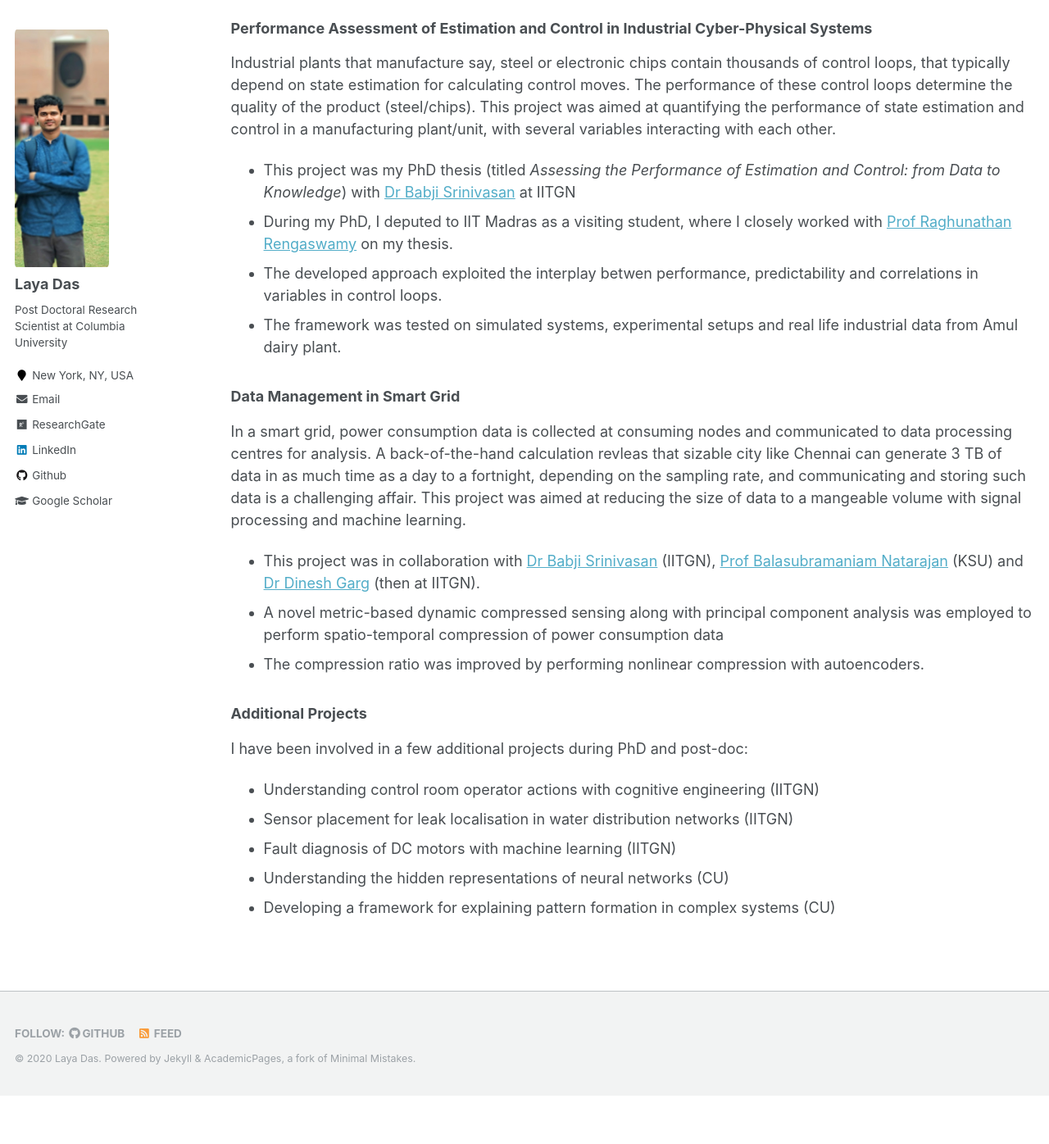
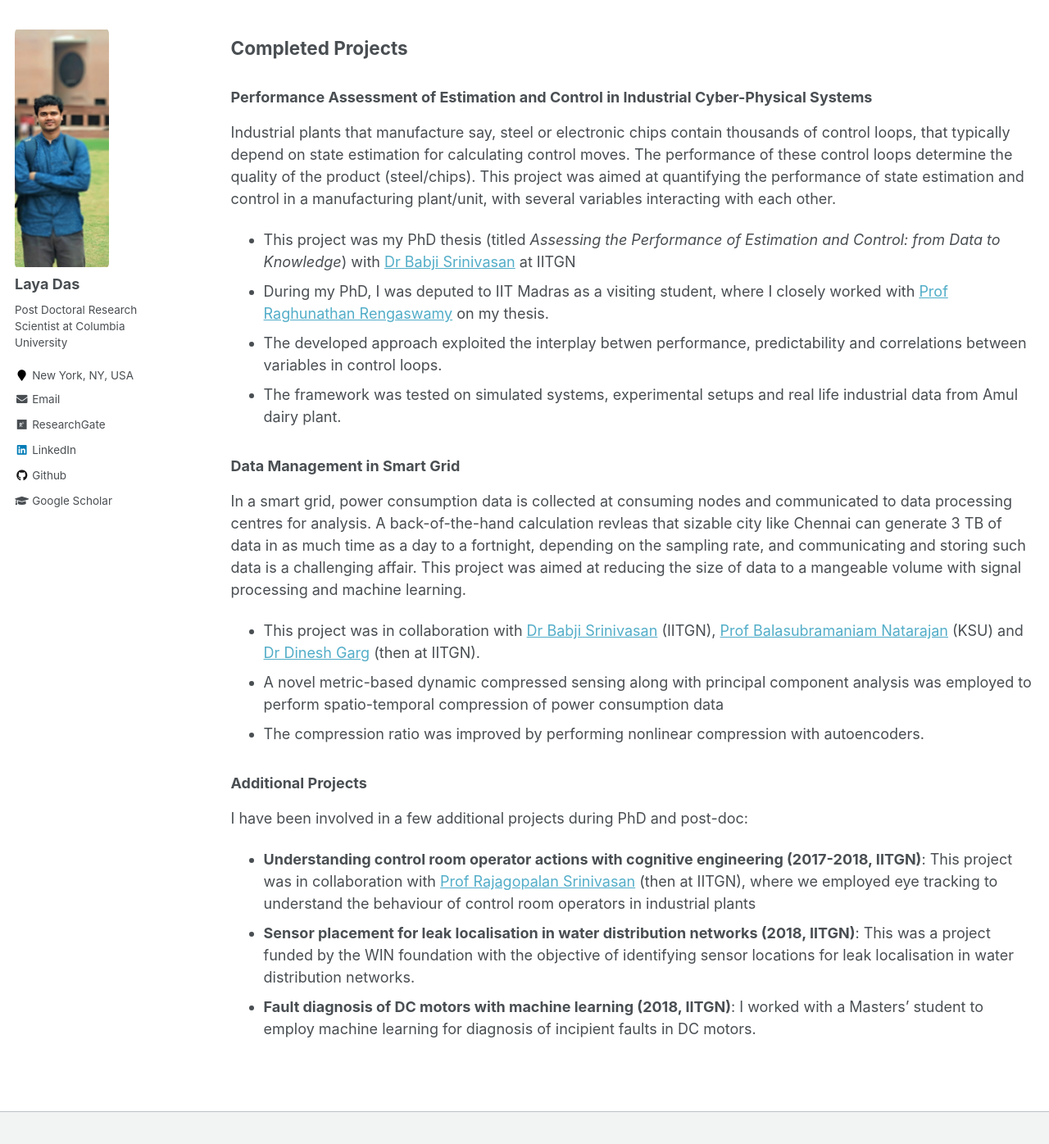
Before and after one commit to layadas/layadas.github.io, a Jekyll site: the page built from _pages/research.md, in a window 1280 px wide and 1400 px high, scrolled down 1136 px. Shown: the top 1396 px of the window at 82% size. Built offline with Jekyll 4.4.1, drawn with Linux system fonts in a browser that asks for light colours; before the commit the page ends 2473 px from its top, so only the background shows below that; some of the changed text lies outside the part shown.

Commit message:
Update research.md

```diff
--- a/_pages/research.md
+++ b/_pages/research.md
@@ -9,7 +9,8 @@ My work focuses on ***understanding, monitoring and controlling complex systems*
 these complex systems are typically ***cyber-physical systems*** such as smart grid, transportation network and industrial control systems. I work on exciting problems at the
 intersection of theory and applications.
 
-You can find details about the ongoing and completed projects below.
+I have had the opportunity to work in multi-discplinary teams, with members from Electrical Engineering, Chemical Engineering, Computer Science and Physics. You can find details
+about the ongoing and completed projects below.
 
 <!--
 {% include base_path %}
@@ -43,8 +46,8 @@ performance of these control loops determine the quality of the product (steel/c
 manufacturing plant/unit, with several variables interacting with each other.
 - This project was my PhD thesis (titled *Assessing the Performance of Estimation and Control: from Data to Knowledge*) with
 [Dr Babji Srinivasan](https://www.iitgn.ac.in/faculty/chemical/fac-babji) at IITGN
-- During my PhD, I deputed to IIT Madras as a visiting student, where I closely worked with [Prof Raghunathan Rengaswamy](https://che.iitm.ac.in/?page_id=380) on my thesis.
-- The developed approach exploited the interplay betwen performance, predictability and correlations in variables in control loops.
+- During my PhD, I was deputed to IIT Madras as a visiting student, where I closely worked with [Prof Raghunathan Rengaswamy](https://che.iitm.ac.in/?page_id=380) on my thesis.
+- The developed approach exploited the interplay betwen performance, predictability and correlations between variables in control loops.
 - The framework was tested on simulated systems, experimental setups and real life industrial data from Amul dairy plant.
 
 ### Data Management in Smart Grid
@@ -59,8 +62,9 @@ This project was aimed at reducing the size of data to a mangeable volume with s
 
 ### Additional Projects
 I have been involved in a few additional projects during PhD and post-doc:
-- Understanding control room operator actions with cognitive engineering (IITGN)
-- Sensor placement for leak localisation in water distribution networks (IITGN)
-- Fault diagnosis of DC motors with machine learning (IITGN)
-- Understanding the hidden representations of neural networks (CU)
-- Developing a framework for explaining pattern formation in complex systems (CU)
+- **Understanding control room operator actions with cognitive engineering (2017-2018, IITGN)**: This project was in collaboration with
+[Prof Rajagopalan Srinivasan](https://che.iitm.ac.in/?page_id=457) (then at IITGN), where we employed eye tracking to understand the behaviour of control room operators in industrial
+plants
+- **Sensor placement for leak localisation in water distribution networks (2018, IITGN)**: This was a project funded by the WIN foundation with the objective of identifying sensor
+locations for leak localisation in water distribution networks.
+- **Fault diagnosis of DC motors with machine learning (2018, IITGN)**: I worked with a Masters' student to employ machine learning for diagnosis of incipient faults in DC motors.
```
Also changed, not shown: other parts of _pages/research.md (+2 -0 lines).
